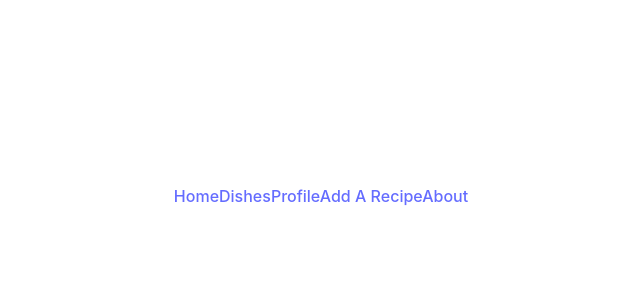
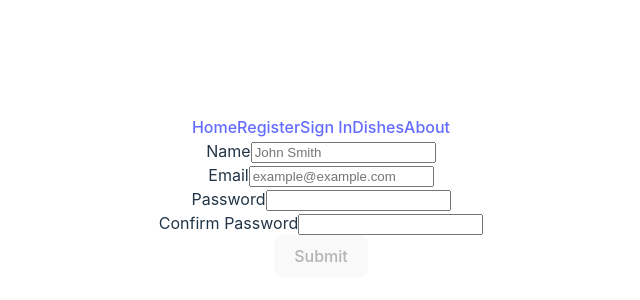
Before and after one commit to ninaraynor/persian-plate, a React (Vite) app: page /register in a window 1280 px wide. Shown: the part 204-504 px from the top of the page, without its empty margins (319-959 px from the left). Built offline with nearby package versions, Linux system fonts and the light colour scheme; no server answers.

Commit message:
Set up login/register

```diff
--- a/src/App.jsx
+++ b/src/App.jsx
@@ -9,11 +9,31 @@ import AddRecipe from './components/AddRecipe'
 import About from './components/About'
 import Client from './services/api.js'
 import RecipePage from './components/RecipePage'
+import Register from './pages/Register'
+import SignIn from './pages/SignIn'
 
 
 function App() {
+  const [user, setUser] = useState(null);
+  const [dishes, setDishes] = useState([])
 
-  const [dishes, setDishes] = useState([])
+  const checkToken = async () => {
+    const user = await CheckSession()
+    setUser(user)
+  }
+
+  useEffect(()=> {
+    const token = localStorage.getItem('token')
+    if (token)   {
+      checkToken()
+    }
+  }, [])
+
+  const handleLogOut = () => {
+    setUser(null)
+    localStorage.clear()
+  }
+
 
   useEffect(() => {
     const getDishes = async () => {
@@ -36,6 +56,8 @@ function App() {
           <Route path='/addrecipe' element={<AddRecipe />}/>
           <Route path='/about' element={<About />}/>
           <Route path="/dishes/:dishId/recipes" element={<RecipePage />} />
+          <Route path="/signin" element={<SignIn setUser={setUser} />} />
+          <Route path="/register" element={<Register />} />
         </Routes>
       </main>
     </div>
--- a/src/components/Nav.jsx
+++ b/src/components/Nav.jsx
@@ -1,16 +1,43 @@
-import { NavLink } from "react-router-dom"
+import { Link } from "react-router-dom"
 
-const Nav = () => {
-    return (
+const Nav = ( {user, handleLogOut} ) => {
+    let userOptions
+    if (user) {
+        userOptions = (
+          <nav>
+            <h3>Welcome {user.email}!</h3>
+            <Link to="/feed">Feed</Link>
+            <Link onClick={handleLogOut} to="/">
+              Sign Out
+            </Link>
+          </nav>
+        )
+      }
+
+      const publicOptions = (
         <nav className="navbar">
-            <div>
-                <NavLink to="/">Home</NavLink>
-                <NavLink to="/dishes">Dishes</NavLink>
-                <NavLink to="/profile">Profile</NavLink>
-                <NavLink to="/addrecipe">Add A Recipe</NavLink>
-                <NavLink to="/about">About</NavLink>
-            </div>
+          <Link to="/">Home</Link>
+          <Link to="/register">Register</Link>
+          <Link to="/signin">Sign In</Link>
+          <Link to="/dishes">Dishes</Link>
+          <Link to="/about">About</Link>
         </nav>
+      )
+
+return (
+  <header>
+    <Link to="/">
+      <div>
+        {user ? (
+          <div>
+            <Link to="/profile">Profile</Link>
+            <Link to="/addrecipe">Add A Recipe</Link>
+          </div>
+        ) : null}
+      </div>
+    </Link>
+    {user ? userOptions : publicOptions}
+  </header>
     )
 }
 
--- /dev/null
+++ b/src/pages/Register.jsx
@@ -0,0 +1,98 @@
+import { useState } from 'react'
+import { RegisterUser } from '../services/Auth'
+import { useNavigate } from 'react-router-dom'
+
+const Register = () => {
+
+  let navigate = useNavigate()
+
+  const [formValues, setFormValues] = useState({
+    name: '',
+    email: '',
+    password: '',
+    confirmPassword: ''
+  })
+
+  const handleChange = (e) => {
+    setFormValues({ ...formValues, [e.target.name]: e.target.value })
+  }
+
+  const handleSubmit = async (e) => {
+    e.preventDefault()
+    await RegisterUser({
+      name: formValues.name,
+      email: formValues.email,
+      password: formValues.password
+    })
+    setFormValues({
+      name: '',
+      email: '',
+      password: '',
+      confirmPassword: ''
+    })
+    navigate('/signin')
+  }
+
+  return (
+    <div className="signin col">
+      <div className="card-overlay centered">
+        <form className="col" onSubmit={handleSubmit}>
+          <div className="input-wrapper">
+            <label htmlFor="name">Name</label>
+            <input
+              onChange={handleChange}
+              name="name"
+              type="text"
+              placeholder="John Smith"
+              value={formValues.name}
+              required
+            />
+          </div>
+          <div className="input-wrapper">
+            <label htmlFor="email">Email</label>
+            <input
+              onChange={handleChange}
+              name="email"
+              type="email"
+              placeholder="example@example.com"
+              value={formValues.email}
+              required
+            />
+          </div>
+
+          <div className="input-wrapper">
+            <label htmlFor="password">Password</label>
+            <input
+              onChange={handleChange}
+              type="password"
+              name="password"
+              value={formValues.password}
+              required
+            />
+          </div>
+          <div className="input-wrapper">
+            <label htmlFor="confirmPassword">Confirm Password</label>
+            <input
+              onChange={handleChange}
+              type="password"
+              name="confirmPassword"
+              value={formValues.confirmPassword}
+              required
+            />
+          </div>
+          <button
+            disabled={
+              !formValues.email ||
+              (!formValues.password &&
+                formValues.confirmPassword === formValues.password)
+            }
+          >
+            Submit
+          </button>
+        </form>
+      </div>
+    </div>
+  )
+}
+
+export default Register
--- /dev/null
+++ b/src/pages/SignIn.jsx
@@ -0,0 +1,57 @@
+import { useState } from 'react'
+import { SignInUser} from '../services/Auth'
+import { useNavigate } from 'react-router-dom'
+
+const SignIn = (props) => {
+
+  let navigate = useNavigate()
+
+  const [formValues, setFormValues] = useState({ email: '', password: '' })
+
+  const handleChange = (e) => {
+    setFormValues({ ...formValues, [e.target.name]: e.target.value })
+  }
+
+  const handleSubmit = async (e) => {
+    e.preventDefault()
+    const payload = await SignInUser(formValues)
+    setFormValues({email: '', password:''})
+    props.setUser(payload)
+    navigate('/')
+  }
+
+  return (
+    <div className="signin col">
+      <div className="card-overlay centered">
+        <form className="col" onSubmit={handleSubmit}>
+          <div className="input-wrapper">
+            <label htmlFor="email">Email</label>
+            <input
+              onChange={handleChange}
+              name="email"
+              type="email"
+              placeholder="example@example.com"
+              value={formValues.email}
+              required
+            />
+          </div>
+          <div className="input-wrapper">
+            <label htmlFor="password">Password</label>
+            <input
+              onChange={handleChange}
+              type="password"
+              name="password"
+              value={formValues.password}
+              required
+            />
+          </div>
+          <button disabled={!formValues.email || !formValues.password}>
+            Sign In
+          </button>
+        </form>
+      </div>
+    </div>
+  )
+}
+
+export default SignIn
--- /dev/null
+++ b/src/services/Auth.js
@@ -0,0 +1,29 @@
+import Client from './api'
+
+export const SignInUser = async (data) => {
+  try {
+    const res = await Client.post('/auth/login', data)
+    return res.data.user
+  } catch (error) {
+    throw error
+  }
+}
+
+
+export const RegisterUser = async (data) => {
+  try {
+    const res = await Client.post('/auth/register', data)
+    return res.data
+  } catch (error) {
+    throw error
+  }
+}
+
+export const CheckSession = async () => {
+  try {
+    const res = await Client.get('/auth/session')
+    return res.data
+  } catch (error) {
+    throw error
+  }
+}
```
Also changed, not shown: src/services/PostServices.js (added), 1 other file (tests, documents, lock files or other folders).
